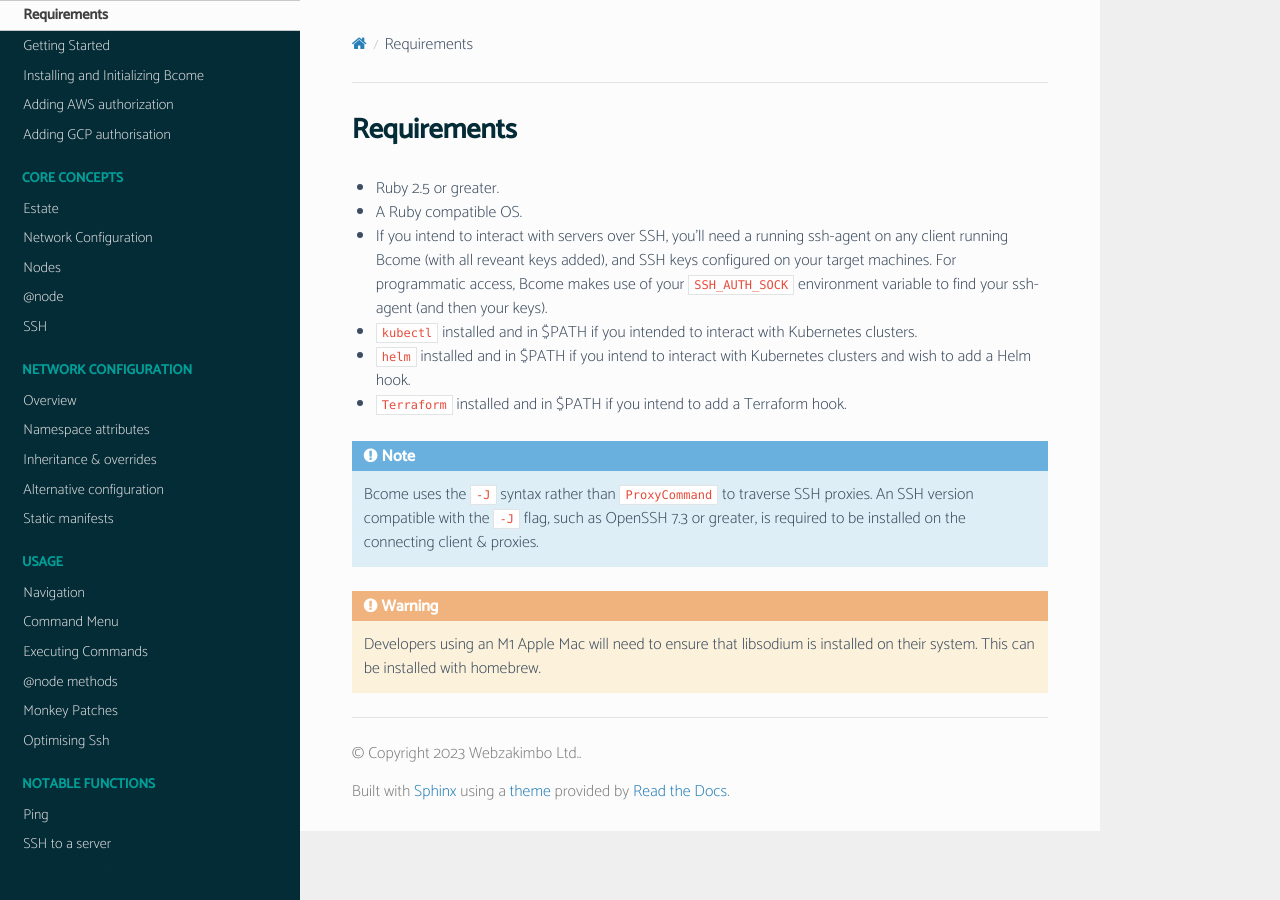
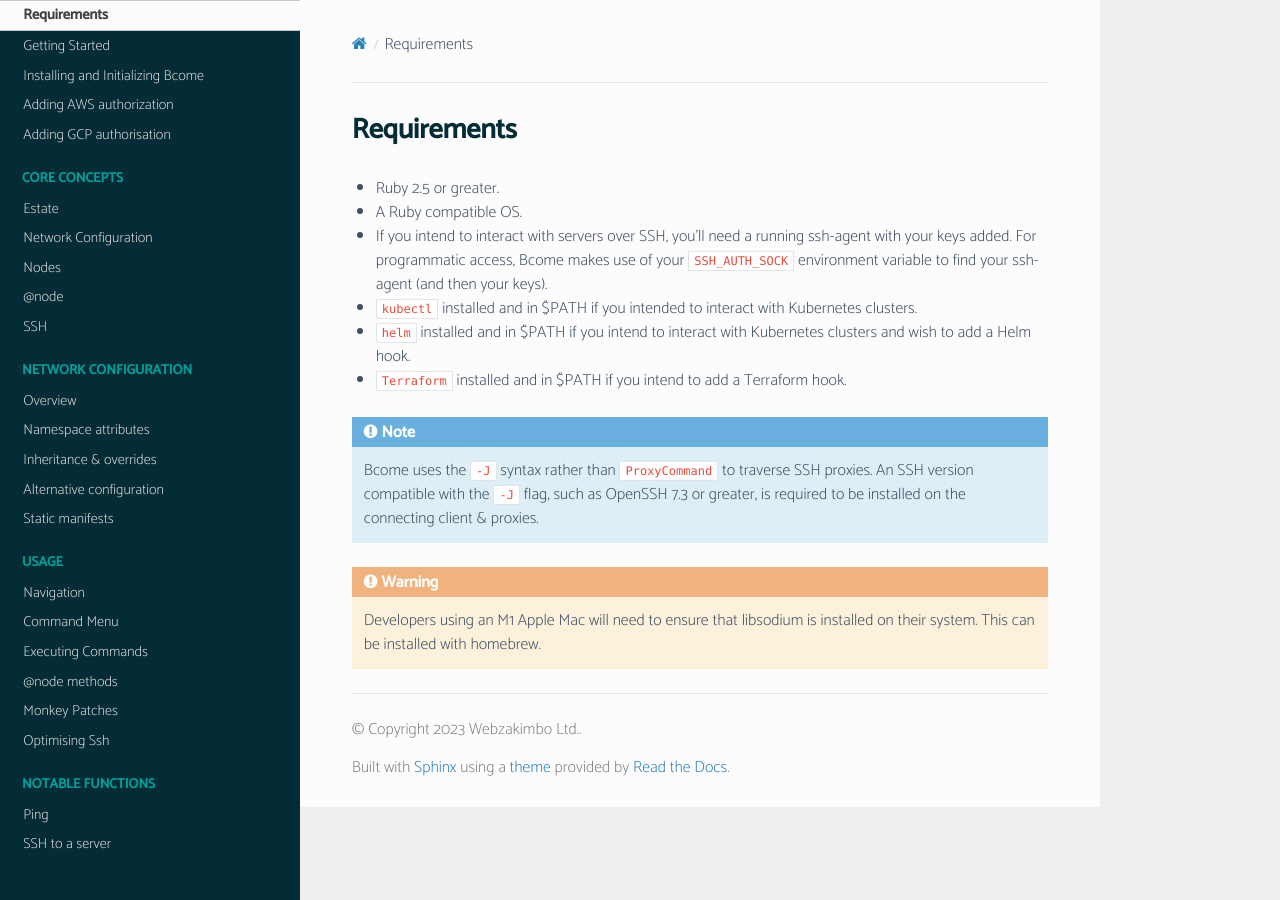
Before and after one commit to webzakimbo/bcome-read-the-docs, a Sphinx documentation site: the page built from docs/source/getting-started/requirements.rst, in a window 1280 px wide. Built offline with Sphinx 7.4.7 and the Read the Docs theme 2.0.0, drawn with Linux system fonts in a browser that asks for light colours; pages that are not in the unit, such as notebooks, are missing from menus.

Commit message:
Update getting started

```diff
--- a/docs/source/getting-started/requirements.rst
+++ b/docs/source/getting-started/requirements.rst
@@ -9,7 +9,7 @@
 
 - A Ruby compatible OS.
 
-- If you intend to interact with servers over SSH, you'll need a running ssh-agent on any client running Bcome (with all reveant keys added), and SSH keys configured on your target machines.  For programmatic access, Bcome makes use of your ``SSH_AUTH_SOCK`` environment variable to find your ssh-agent (and then your keys).
+- If you intend to interact with servers over SSH, you'll need a running ssh-agent with your keys added.  For programmatic access, Bcome makes use of your ``SSH_AUTH_SOCK`` environment variable to find your ssh-agent (and then your keys).
 
 - ``kubectl`` installed and in $PATH if you intended to interact with Kubernetes clusters.
 
```
